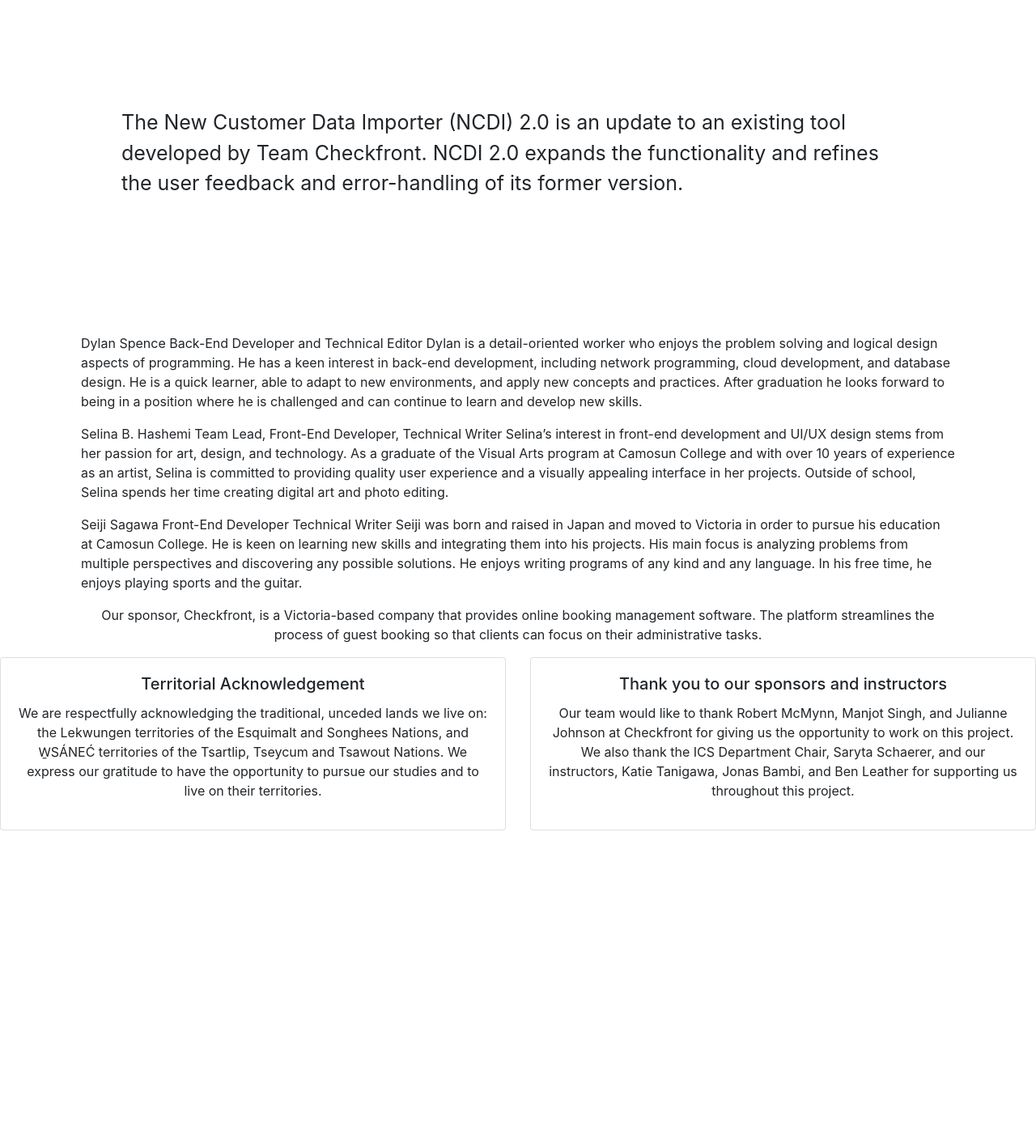
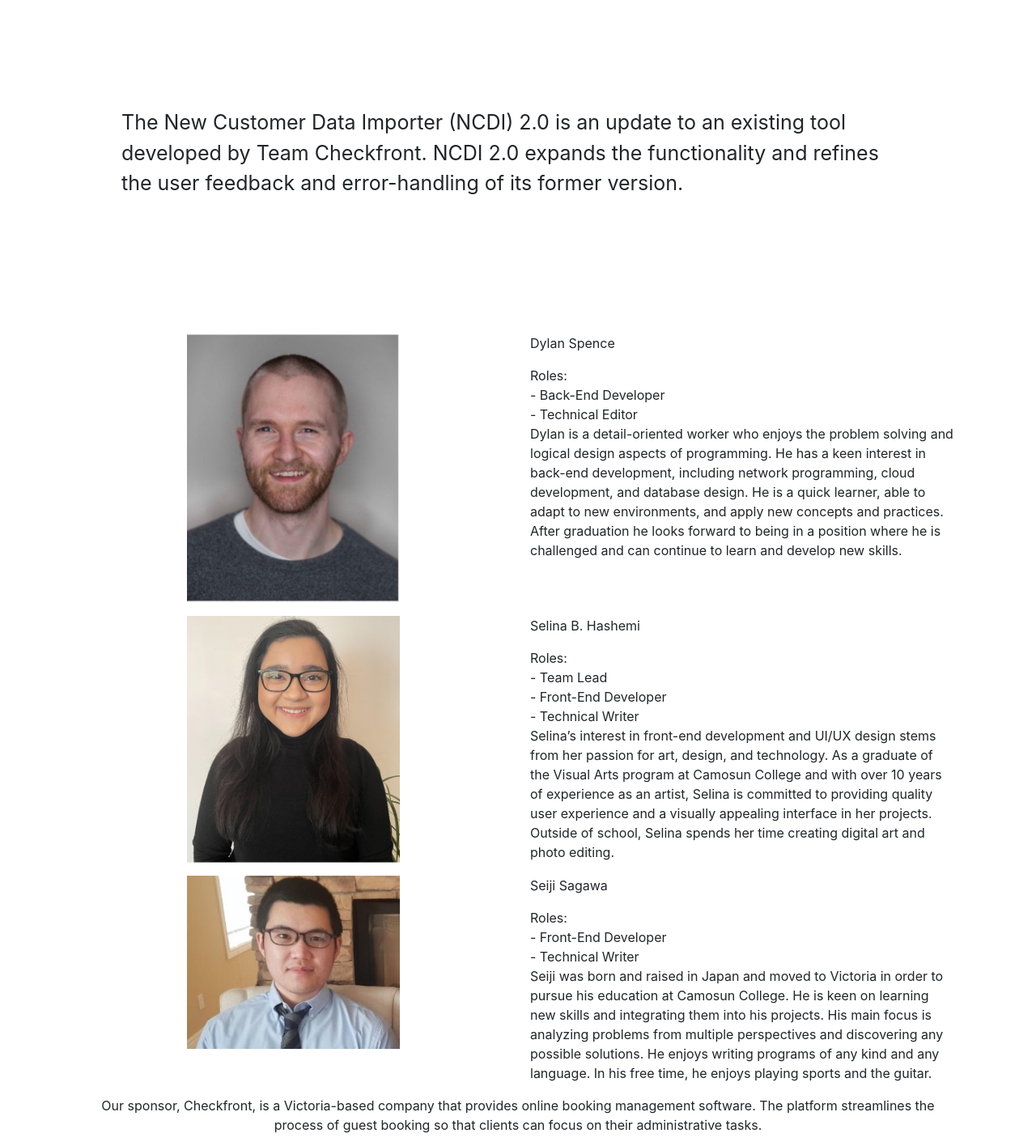
Before and after one commit to team-cf-2021/team-cf-2021.github.io, a React (Create React App) app in the folder webpage-app/: page / in a window 1280 px wide. Shown: the part 720-2136 px from the top of the page at 81% size. Before the commit the page ends 1746 px from the top, so only its background shows below. Built offline with nearby package versions, Linux system fonts and the light colour scheme.

Commit message:
Added the Fade-in effect and made Team Member info into array so each paragraph can fade-in

```diff
--- a/webpage-app/src/App.js
+++ b/webpage-app/src/App.js
@@ -21,8 +21,8 @@
         <Header/>
 
         <Switch>
-          {/* <Route path='/about-us' component={AboutUs} /> */}
-          {/* <Route path='/our-sponsor' component={OurSponsor} /> */}
+          {/* <Route path='/about-us' component={About} /> */}
+          {/* <Route path='/our-sponsor' component={Sponsor} /> */}
           <Route path='/' component={() => <Home />} />
         </Switch>
         <Footer/>
--- /dev/null
+++ b/webpage-app/src/Components/About.js
@@ -0,0 +1,79 @@
+import React from 'react'
+import { Row, Col, Container, Image } from 'react-bootstrap'
+import FadeInSection from './FadeInSection'
+
+const teamMembers = [
+    {
+        name: 'Dylan Spence',
+        photo: '../Images/dylan.jpg',
+        roles: ['Back-End Developer', 'Technical Editor'],
+        bio: `
+            Dylan is a detail-oriented worker who enjoys the problem solving and logical design aspects of programming.
+            He has a keen interest in back-end development, including network programming, cloud development, and database
+            design. He is a quick learner, able to adapt to new environments, and apply new concepts and practices.
+            After graduation he looks forward to being in a position where he is challenged and can continue to learn
+            and develop new skills.
+        `
+    },
+    {
+        name: 'Selina B. Hashemi',
+        photo: '../Images/selina.jpg',
+        roles: ['Team Lead', 'Front-End Developer', 'Technical Writer'],
+        bio: `
+            Selina’s interest in front-end development and UI/UX design stems from her passion for art, design, and technology.
+            As a graduate of the Visual Arts program at Camosun College and with over 10 years of experience as an artist,
+            Selina is committed to providing quality user experience and a visually appealing interface in her projects.
+            Outside of school, Selina spends her time creating digital art and photo editing.
+        `
+    },
+    {
+        name: 'Seiji Sagawa',
+        photo: '../Images/seiji.jpg',
+        roles: ['Front-End Developer', 'Technical Writer'],
+        bio: `
+            Seiji was born and raised in Japan and moved to Victoria in order to pursue his education at Camosun College.
+            He is keen on learning new skills and integrating them into his projects. His main focus is analyzing problems
+            from multiple perspectives and discovering any possible solutions. He enjoys writing programs of any kind and
+            any language. In his free time, he enjoys playing sports and the guitar.
+        `
+    }
+]
+
+
+const TeamMember = props => {
+    return(
+        <Row>
+            <Col>
+            <p><Image width='50%' src={props.photo} fluid /></p>
+            </Col>
+            <Col id="bio-txt">
+                <p>{props.name}</p>
+
+                {/* <p>Roles: {props.roles.forEach()}</p> */}
+                Roles: <br/>{props.roles.map(role => (
+                            <>{'- ' + role}<br/></>
+                ))}
+                <p>{props.bio}</p>
+            </Col>
+        </Row>
+    )
+}
+
+const About = props => {
+
+    const teamMembersArray = teamMembers.map((teamMember) => {
+        return(
+            <FadeInSection>
+                <TeamMember name={teamMember.name} photo={teamMember.photo} roles={teamMember.roles} bio={teamMember.bio} />
+            </FadeInSection>
+        )
+    })
+
+    return (
+        <Container className="About" fluid>
+            {teamMembersArray}
+        </Container>
+    );
+}
+
+export default About
--- a/webpage-app/src/Components/AboutUs.js
+++ /dev/null
@@ -1,56 +0,0 @@
-import React from 'react'
-import { Row, Col, Container } from 'react-bootstrap'
-
-
-const AboutUs = () => {
-    return (
-        <Container className="AboutUs" fluid>
-            <Row id='ncdi-txt'>
-                <p>
-                    The New Customer Data Importer (NCDI) 2.0 is an update to an existing tool developed by Team Checkfront.
-                    NCDI 2.0 expands the functionality and refines the user feedback and error-handling of its former version.
-                </p>
-            </Row>
-            <Row>
-                <Col id="bio-txt">
-                    <p>
-                        Dylan Spence
-                        Back-End Developer and Technical Editor
-                        Dylan is a detail-oriented worker who enjoys the problem solving and logical design aspects of programming.
-                        He has a keen interest in back-end development, including network programming, cloud development, and database
-                        design. He is a quick learner, able to adapt to new environments, and apply new concepts and practices.
-                        After graduation he looks forward to being in a position where he is challenged and can continue to learn
-                        and develop new skills.
-                    </p>
-                </Col>
-            </Row>
-            <Row>
-                <Col id="bio-txt">
-                    <p>
-                        Selina B. Hashemi
-                        Team Lead, Front-End Developer, Technical Writer
-                        Selina’s interest in front-end development and UI/UX design stems from her passion for art, design, and technology.
-                        As a graduate of the Visual Arts program at Camosun College and with over 10 years of experience as an artist,
-                        Selina is committed to providing quality user experience and a visually appealing interface in her projects.
-                        Outside of school, Selina spends her time creating digital art and photo editing.
-                    </p>
-                </Col>
-            </Row>
-            <Row>
-                <Col id="bio-txt">
-                    <p>
-                        Seiji Sagawa
-                        Front-End Developer
-                        Technical Writer
-                        Seiji was born and raised in Japan and moved to Victoria in order to pursue his education at Camosun College.
-                        He is keen on learning new skills and integrating them into his projects. His main focus is analyzing problems
-                        from multiple perspectives and discovering any possible solutions. He enjoys writing programs of any kind and
-                        any language. In his free time, he enjoys playing sports and the guitar.
-                    </p>
-                </Col>
-            </Row>
-        </Container>
-    );
-}
-
-export default AboutUs
--- /dev/null
+++ b/webpage-app/src/Components/FadeInSection.js
@@ -0,0 +1,25 @@
+import React from 'react'
+
+function FadeInSection(props) {
+    const [isVisible, setVisible] = React.useState(true)
+    const domRef = React.useRef()
+
+    React.useEffect(() => {
+        const observer = new IntersectionObserver(entries => {
+            entries.forEach(entry => setVisible(entry.isIntersecting))
+        })
+
+        observer.observe(domRef.current)
+        return () => observer.unobserve(domRef.current)
+    }, [])
+
+    return (
+        <div className={`fade-in-section ${isVisible ? 'is-visible' : ''}`}
+        ref={domRef}
+        >
+            {props.children}
+        </div>
+    )
+}
+
+export default FadeInSection
--- a/webpage-app/src/Components/Home.js
+++ b/webpage-app/src/Components/Home.js
@@ -1,16 +1,19 @@
 import React from 'react';
-import AboutUs from './AboutUs.js'
-import OurSponsor from './OurSponsor.js'
+import About from './About.js'
+import Sponsor from './Sponsor.js'
 import Landing from './Landing.js'
 import { Container } from 'react-bootstrap'
+import FadeInSection from './FadeInSection.js';
+import Project from './Project.js';
 
 const Home = () => {
 
     return (
         <Container className='Home'>
             <Landing/>
-            <AboutUs/>
-            <OurSponsor/>
+            <Project/>
+            <About />
+            <Sponsor/>
         </Container>
 
     );
--- a/webpage-app/src/Components/Landing.js
+++ b/webpage-app/src/Components/Landing.js
@@ -1,9 +1,11 @@
 import React from 'react'
 import { Container, Row, Col, Image } from 'react-bootstrap'
+import FadeInSection from './FadeInSection';
 
 const Landing = () => {
     return (
         <Container className='Landing' fluid>
+            <FadeInSection>
                 <Row>
                     <Col fluid>
                         <Image id='landing-img' width='100%' src='../Images/scrn-import-csv.png' fluid />
@@ -12,6 +14,8 @@
                         <p id='landing-txt'>New Customer Data Importer 2.0</p>
                     </Col>
                 </Row>
+            </FadeInSection>
+
         </Container>
     );
 }
--- a/webpage-app/src/Components/OurSponsor.js
+++ /dev/null
@@ -1,15 +0,0 @@
-import React from 'react'
-import { Container } from 'react-bootstrap'
-
-
-const OurSponsor = () => {
-    return (
-        <Container className="OurSponsor">
-            <p>
-                Our sponsor, Checkfront, is a Victoria-based company that provides online booking management software. The platform streamlines the process of guest booking so that clients can focus on their administrative tasks.
-            </p>
-        </Container>
-    );
-}
-
-export default OurSponsor
--- /dev/null
+++ b/webpage-app/src/Components/Project.js
@@ -0,0 +1,17 @@
+import React from 'react'
+import { Row, Col, Container } from 'react-bootstrap'
+
+const Project = () => {
+    return (
+        <Container className="Project" fluid>
+            <Row id='ncdi-txt'>
+                <p>
+                    The New Customer Data Importer (NCDI) 2.0 is an update to an existing tool developed by Team Checkfront.
+                    NCDI 2.0 expands the functionality and refines the user feedback and error-handling of its former version.
+                </p>
+            </Row>
+        </Container>
+    );
+}
+
+export default Project
--- /dev/null
+++ b/webpage-app/src/Components/Sponsor.js
@@ -0,0 +1,20 @@
+import React from 'react'
+import { Container } from 'react-bootstrap'
+import FadeInSection from './FadeInSection';
+
+
+const Sponsor = () => {
+    return (
+        <FadeInSection>
+            <Container className="Sponsor">
+                <p>
+                    Our sponsor, Checkfront, is a Victoria-based company that provides online booking management software.
+                    The platform streamlines the process of guest booking so that clients can focus on their administrative tasks.
+                </p>
+            </Container>
+        </FadeInSection>
+
+    );
+}
+
+export default Sponsor
--- a/webpage-app/src/Styling/App.css
+++ b/webpage-app/src/Styling/App.css
@@ -43,7 +43,7 @@
 }
 
 /* About Us */
-.AboutUs {
+.About {
   /* margin: 75px; */
 }
 
@@ -72,6 +72,20 @@
   text-align: left;
 }
 
+.fade-in-section {
+  opacity: 0;
+  transform: translateY(20vh);
+  visibility: hidden;
+  transition: opacity 0.6s ease-out, transform 1.2s ease-out;
+  will-change: opacity, visibility;
+}
+.fade-in-section.is-visible {
+  opacity: 1;
+  transform: none;
+  visibility: visible;
+}
+
+
 @media (max-width: 1000px) {
   #landing-txt {
     font-size: 50px;
```
Also changed, not shown: webpage-app/src/Components/Header.js (+4 -3 lines), 1 other file (tests, documents, lock files or other folders). Lines whose indentation alone changed are shown as unchanged.
